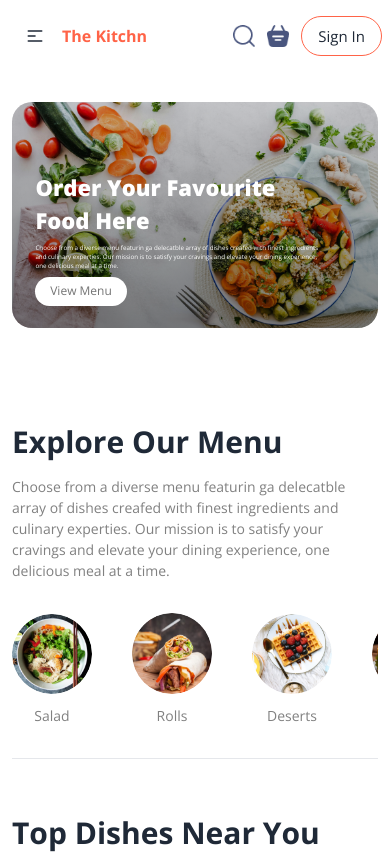
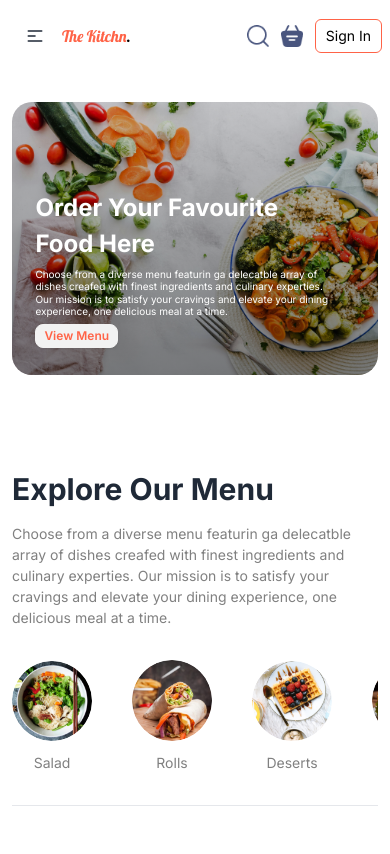
Before and after one commit to krantikumar09/food-delivery-app, a React (Vite) app in the folder frontend/: page / in a window 390 px wide. Shown: the top 854 px of the page. Built offline with nearby package versions, Linux system fonts and the light colour scheme; no server answers.

Commit message:
improved fronted UI

```diff
--- a/frontend/src/components/Footer/Footer.jsx
+++ b/frontend/src/components/Footer/Footer.jsx
@@ -8,9 +8,9 @@ const Footer = () => {
           <div>
             <a
               href="/"
-              className="text-3xl xs:text-3xl sm:text-2xl md:text-3xl font-bold text-tomato mb-5"
+              className="logo text-3xl xs:text-3xl sm:text-2xl md:text-3xl font-bold text-tomato mb-5"
             >
-              The Kitchn
+              The Kitchn<span className="text-black">.</span>
             </a>
 
             <p className="text-sm text-para-color">Taste like mother's hand</p>
@@ -51,7 +51,7 @@ const Footer = () => {
         {/* copyright */}
 
         <p className="text-center w-full mt-10 text-para-color">
-          Copyright 2024 &copy; thekitchn.com - All Right Reserved.
+          Copyright 2024 &copy; The Kitch. - All Right Reserved.
         </p>
       </div>
     </div>
--- a/frontend/src/components/Header/Header.jsx
+++ b/frontend/src/components/Header/Header.jsx
@@ -4,14 +4,16 @@ const Header = () => {
   return (
     <div className="header">
       <div className="header-contents">
-        <h2>Order your favourite food here</h2>
-        <p>
+        <h2 className="text-white font-bold text-2xl leading-normal capitalize sm:text-4xl md:text-6xl md:leading-relaxed">Order your favourite food here</h2>
+        <p className="text-[10px] sm:text-base md:text-md md:leading-normal text-white leading-tight">
           Choose from a diverse menu featurin ga delecatble array of dishes
           creafed with finest ingredients and culinary experties. Our mission is
           to satisfy your cravings and elevate your dining experience, one
           delicious meal at a time.
         </p>
-        <button>View Menu</button>
+        <button className="text-tomato btn btn-xs sm:btn-sm md:btn-md">
+          View Menu
+        </button>
       </div>
     </div>
   );
--- a/frontend/src/components/Navbar.jsx
+++ b/frontend/src/components/Navbar.jsx
@@ -1,4 +1,4 @@
-import  { useContext } from "react";
+import { useContext } from "react";
 import { Link, useNavigate } from "react-router-dom";
 import { assets } from "../assets/assets";
 import { StoreContext } from "../context/StoreContext";
@@ -18,8 +18,8 @@ const Navbar = ({ setShowLogin }) => {
     <div className="navbar bg-base-100 container mx-auto py-3 md:py-5">
       {/* navbar start */}
       <div className="navbar-start">
-        <div className="dropdown">
-          <div tabIndex={0} role="button" className="btn btn-ghost lg:hidden">
+        <div className="dropdown z-50">
+          <div tabIndex={0} role="button" className="btn btn-ghost lg:hidden relative">
             <svg
               xmlns="http://www.w3.org/2000/svg"
               className="h-5 w-5"
@@ -40,18 +40,18 @@ const Navbar = ({ setShowLogin }) => {
             tabIndex={0}
             className="menu menu-sm dropdown-content mt-3 z-[1] p-2 shadow bg-base-100 rounded-box w-52 gap-5"
           >
-            <a href="/">Home</a>
-            <a href="#explore-menu">Explore Menu</a>
-            <a href="#mobile-app">Mobile App</a>
-            <a href="#contact-us">Contact Us</a>
+            <Link to="/">Home</Link>
+            <Link to="#explore-menu">Explore Menu</Link>
+            <Link to="#mobile-app">Mobile App</Link>
+            <Link to="#contact-us">Contact Us</Link>
           </ul>
         </div>
         {/* logo */}
         <Link
           to="/"
-          className="text-base xs:text-xl sm:text-2xl md:text-3xl font-bold text-tomato"
+        className="logo text-md xs:text-xl sm:text-2xl md:text-3xl font-bold text-tomato"
         >
-          The Kitchn
+          The Kitchn<span className="text-black">.</span>
         </Link>
       </div>
 
@@ -83,7 +83,7 @@ const Navbar = ({ setShowLogin }) => {
           </div>
 
           {!token ? (
-            <button className="pri-btn" onClick={() => setShowLogin(true)}>
+            <button className="text-black rounded-md capitalize border border-tomato text-medium px-2.5 py-1.5 xs:px-3 xs:py-2 sm:px-4 sm:py-2 text-sm xs:text-base hover:bg-tomato hover:text-white transition-all" onClick={() => setShowLogin(true)}>
               sign in
             </button>
           ) : (
@@ -91,7 +91,7 @@ const Navbar = ({ setShowLogin }) => {
               {/* dropdown avatar */}
               <div className="dropdown dropdown-hover dropdown-end">
                 <div className="avatar" tabIndex={0}>
-                  <div className="w-10 rounded-full ring ring-primary ring-tomato ring-offset-2">
+                  <div className="w-10 rounded-full ring ring-tomato ring-offset-2">
                     <img src={assets.avatar} alt="avatar" />
                   </div>
                 </div>
@@ -100,14 +100,14 @@ const Navbar = ({ setShowLogin }) => {
                   className="dropdown-content z-50 menu p-2 shadow bg-white rounded-box w-52"
                 >
                   <li>
-                    <a>
+                    <Link to="/myorders">
                       <img
                         className="w-4 h-4"
                         src={assets.shopping_bag}
                         alt="shopping pag"
                       />
                       <p className="text-sm">Orders</p>
-                    </a>
+                    </Link>
                   </li>
                   <li>
                     <a onClick={logout}>
--- a/frontend/src/index.css
+++ b/frontend/src/index.css
@@ -1,4 +1,5 @@
-@import url("https://fonts.googleapis.com/css2?family=Open+Sans:ital,wght@0,300..800;1,300..800&display=swap");
+@import url("https://fonts.googleapis.com/css2?family=Inter:wght@100..900&display=swap");
+@import url("https://fonts.googleapis.com/css2?family=Lobster&display=swap");
 @tailwind base;
 @tailwind components;
 @tailwind utilities;
@@ -11,7 +12,7 @@
 }
 
 body {
-  font-family: "Open Sans", sans-serif;
+  font-family: "Inter", sans-serif;
   min-height: 100vh;
 }
 
@@ -23,3 +24,9 @@ a {
 ul {
   list-style: none;
 }
+
+.logo {
+  font-family: "Lobster", sans-serif;
+  font-weight: 400;
+  font-style: normal;
+}
--- a/frontend/src/input.css
+++ b/frontend/src/input.css
@@ -95,55 +95,18 @@
   left: 6vw;
   animation: fadeIn 2.5s;
   -webkit-animation: fadeIn 2.5s;
-  z-index: 2;
-}
-
-.header-contents h2 {
-  font-weight: 800;
-  color: #fff;
-  font-size: max(4vw, 18px);
-  text-transform: capitalize;
-}
-
-.header-contents p {
-  color: #fff;
-  /* font-size: 1.5vw; */
-}
-
-.header-contents button {
-  color: #747474;
-  padding: 1vw 2vw;
-  background-color: #fff;
-  border: none;
-  border-radius: 50px;
-  -webkit-border-radius: 50px;
-  -moz-border-radius: 50px;
-  -ms-border-radius: 50px;
-  -o-border-radius: 50px;
-  font-size: 14px;
+  z-index: 1;
 }
 
 @media only screen and (max-width: 1050px) {
   .header {
-    height: 58vw;
+    height: 70vw;
   }
 }
 
 @media only screen and (max-width: 769px) {
   .header-contents {
     max-width: 80%;
-  }
-
-  .header-contents h2 {
-    font-size: 22px;
-  }
-
-  .header-contents p {
-    font-size: 1.6vw;
-  }
-  .header-contents button {
-    padding: 1.4vw 3.8vw;
-    font-size: 12px;
   }
 }
 
--- a/frontend/src/output.css
+++ b/frontend/src/output.css
@@ -96,56 +96,18 @@
   left: 6vw;
   animation: fadeIn 2.5s;
   -webkit-animation: fadeIn 2.5s;
-  z-index: 2;
-}
-
-.header-contents h2 {
-  font-weight: 800;
-  color: #fff;
-  font-size: max(4vw, 18px);
-  text-transform: capitalize;
-}
-
-.header-contents p {
-  color: #fff;
-  /* font-size: 1.5vw; */
-}
-
-.header-contents button {
-  color: #747474;
-  padding: 1vw 2vw;
-  background-color: #fff;
-  border: none;
-  border-radius: 50px;
-  -webkit-border-radius: 50px;
-  -moz-border-radius: 50px;
-  -ms-border-radius: 50px;
-  -o-border-radius: 50px;
-  font-size: 14px;
+  z-index: 1;
 }
 
 @media only screen and (max-width: 1050px) {
   .header {
-    height: 58vw;
+    height: 70vw;
   }
 }
 
 @media only screen and (max-width: 769px) {
   .header-contents {
     max-width: 80%;
-  }
-
-  .header-contents h2 {
-    font-size: 22px;
-  }
-
-  .header-contents p {
-    font-size: 1.6vw;
-  }
-
-  .header-contents button {
-    padding: 1.4vw 3.8vw;
-    font-size: 12px;
   }
 }
 
--- a/frontend/tailwind.config.js
+++ b/frontend/tailwind.config.js
@@ -4,6 +4,7 @@ export default {
     "./index.html",
     "./src/App.jsx",
     "./src/components/Navbar.jsx",
+    "./src/components/Header/Header.jsx",
     "./src/pages/Cart/Cart.jsx",
     "./src/pages/PlaceOrder/PlaceOrder.jsx",
     "./src/pages/Home/Home.jsx",
```
